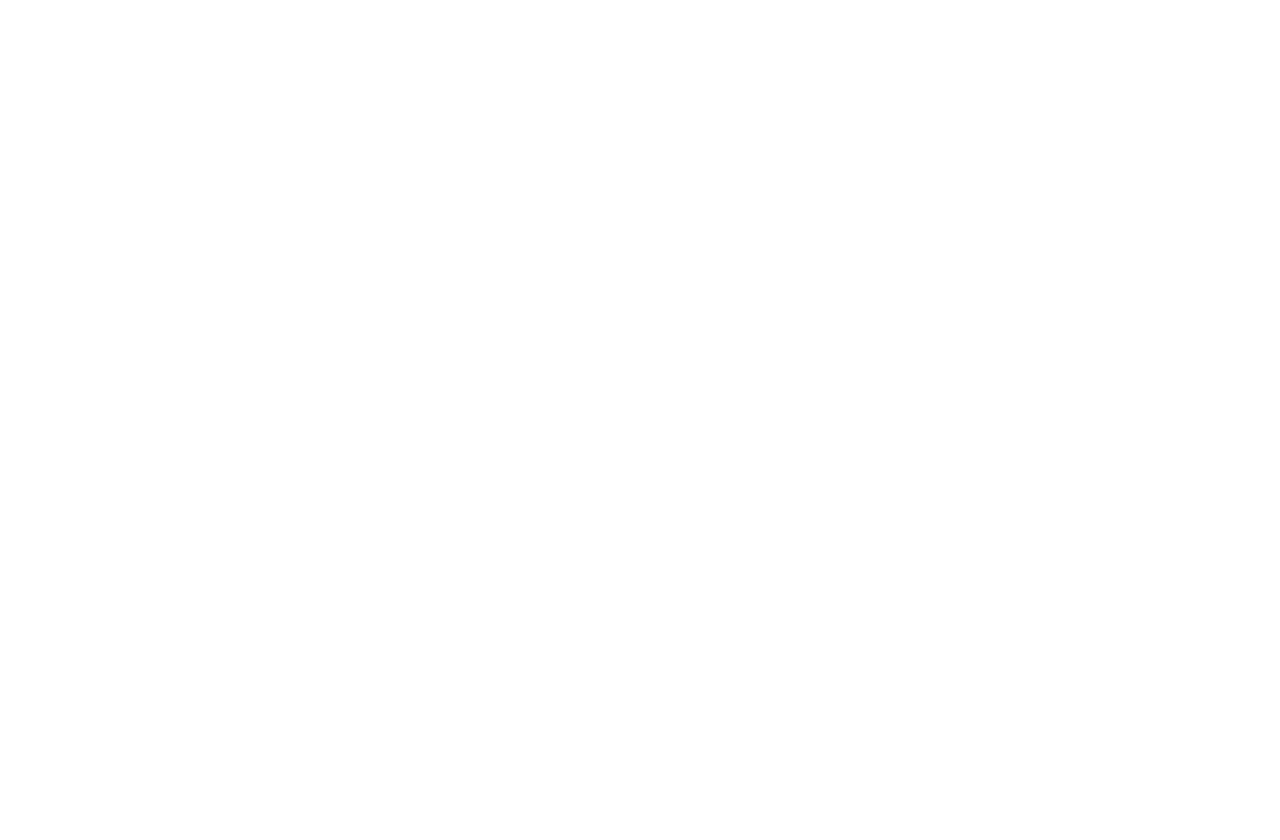
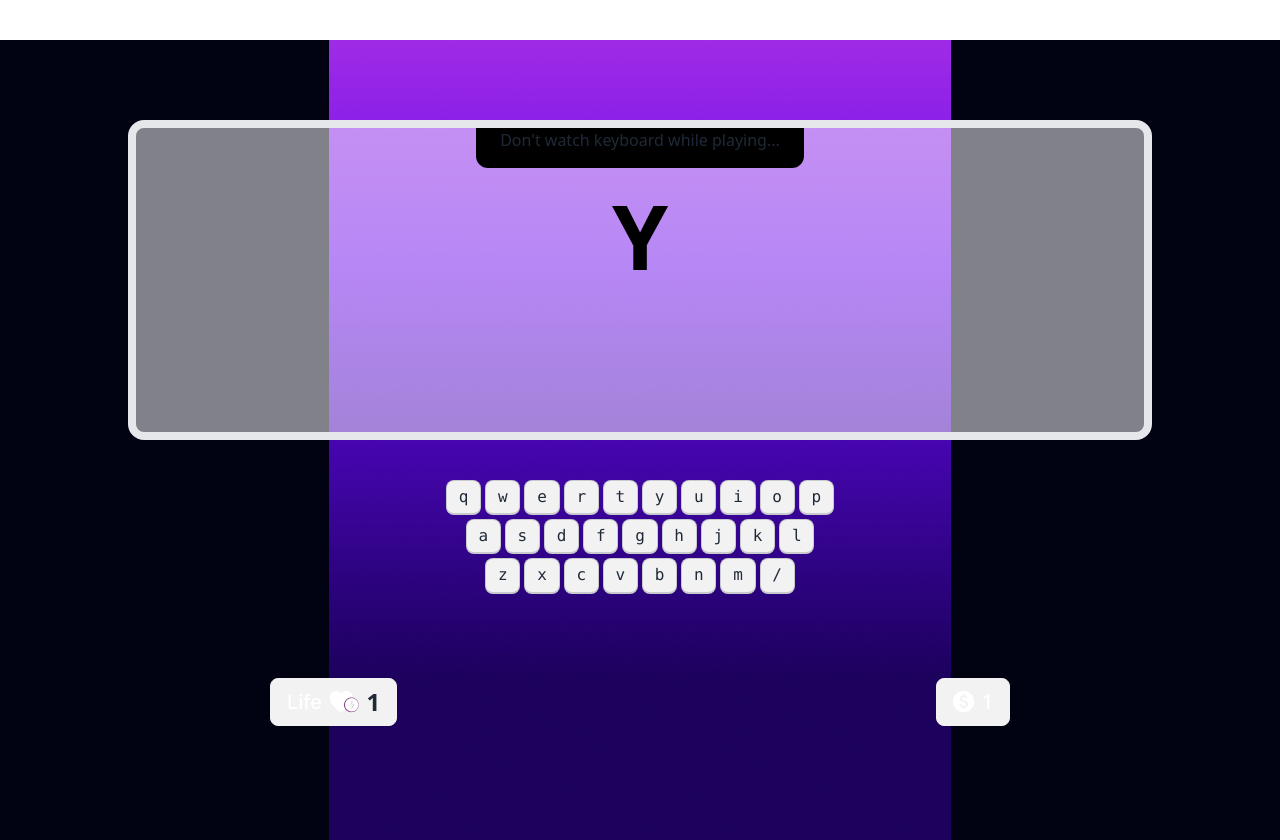
Before and after one commit to jhraju1122/alpha-clash-pro-js, a plain HTML site: page index.html in a window 1280 px wide. Before the commit the page ends 800 px from the top, so only its background shows below. Drawn offline with nearby package versions, Linux system fonts and the light colour scheme.

Commit message:
added Design playGround screen ,life score

```diff
--- a/index.html
+++ b/index.html
@@ -12,17 +12,83 @@
 
 
 </head>
-<body class="bg-[#010313]">
-    <section class="home">
+<body>
+    <main  class="min-h-screen bg-[#010313] bg-[url(images/background.png)] bg-no-repeat bg-center">
+        <!-- Home Screen -->
+        <section class="hidden text-white flex flex-col justify-center min-h-screen">
+         <div class="flex flex-col items-center gap-10">
+            <h1 class="text-8xl font-poppins font-extrabold">ALPHABET CLASH</h1>
+<p>Unleash Your Keyboard Kung Fu : Press “Enter” to Play</p>
+<button class="btn bg-white text-black font-bold">Play Now</button>
+         </div>
+        </section>
+    <!-- Play-Ground -->
+        <section class="play-ground ">
+            <!-- screen -->
+            <div class="flex flex-col pt-20 items-center my-10">
+                <div class="artboard artboard-horizontal phone-6 bg-[#ffffff80] border-8 rounded-2xl">
+                    <div class="flex justify-center items-center">
+                        <p class="bg-black text-center px-6 pb-4 rounded-b-xl">Don't watch keyboard  while playing...</p>
+                    </div>
+                    <p class="text-[90px] font-extrabold text-center items-center text-black">Y</p>
+                </div>
+            </div>
 
-    </section>
+            <!-- Keyboard -->
+            <div>
+                <div class="flex justify-center gap-1 my-1 w-full">
+                    <kbd class="kbd">q</kbd>
+                    <kbd class="kbd">w</kbd>
+                    <kbd class="kbd">e</kbd>
+                    <kbd class="kbd">r</kbd>
+                    <kbd class="kbd">t</kbd>
+                    <kbd class="kbd">y</kbd>
+                    <kbd class="kbd">u</kbd>
+                    <kbd class="kbd">i</kbd>
+                    <kbd class="kbd">o</kbd>
+                    <kbd class="kbd">p</kbd>
+                  </div>
+                  <div class="flex justify-center gap-1 my-1 w-full">
+                    <kbd class="kbd">a</kbd>
+                    <kbd class="kbd">s</kbd>
+                    <kbd class="kbd">d</kbd>
+                    <kbd class="kbd">f</kbd>
+                    <kbd class="kbd">g</kbd>
+                    <kbd class="kbd">h</kbd>
+                    <kbd class="kbd">j</kbd>
+                    <kbd class="kbd">k</kbd>
+                    <kbd class="kbd">l</kbd>
+                  </div>
+                  <div class="flex justify-center gap-1 my-1 w-full">
+                    <kbd class="kbd">z</kbd>
+                    <kbd class="kbd">x</kbd>
+                    <kbd class="kbd">c</kbd>
+                    <kbd class="kbd">v</kbd>
+                    <kbd class="kbd">b</kbd>
+                    <kbd class="kbd">n</kbd>
+                    <kbd class="kbd">m</kbd>
+                    <kbd class="kbd">/</kbd>
+                  </div>
+            </div>
 
-    <section class="play-ground">
+         <!-- keyboard finished -->
 
-    </section>
+            <!-- Lifeline / score -->
+           <div class="flex justify-around pt-20">
+            <button class="btn">
+                <img   src="./images/Group 24.png" alt="" srcset="">  <span class="text-2xl">1</span>
+             </button>
+           <button class="btn">
+               <img src="./images/Group 28.png" alt="" srcset="">
+             </button>
+           </div>
 
-    <section class="score">
+        </section>
 
-    </section>
+        <section class="score">
+
+        </section>
+    </main>
+
 </body>
 </html>
```
Also changed, not shown: images/Group 24.png (added), images/Group 28.png (added).
